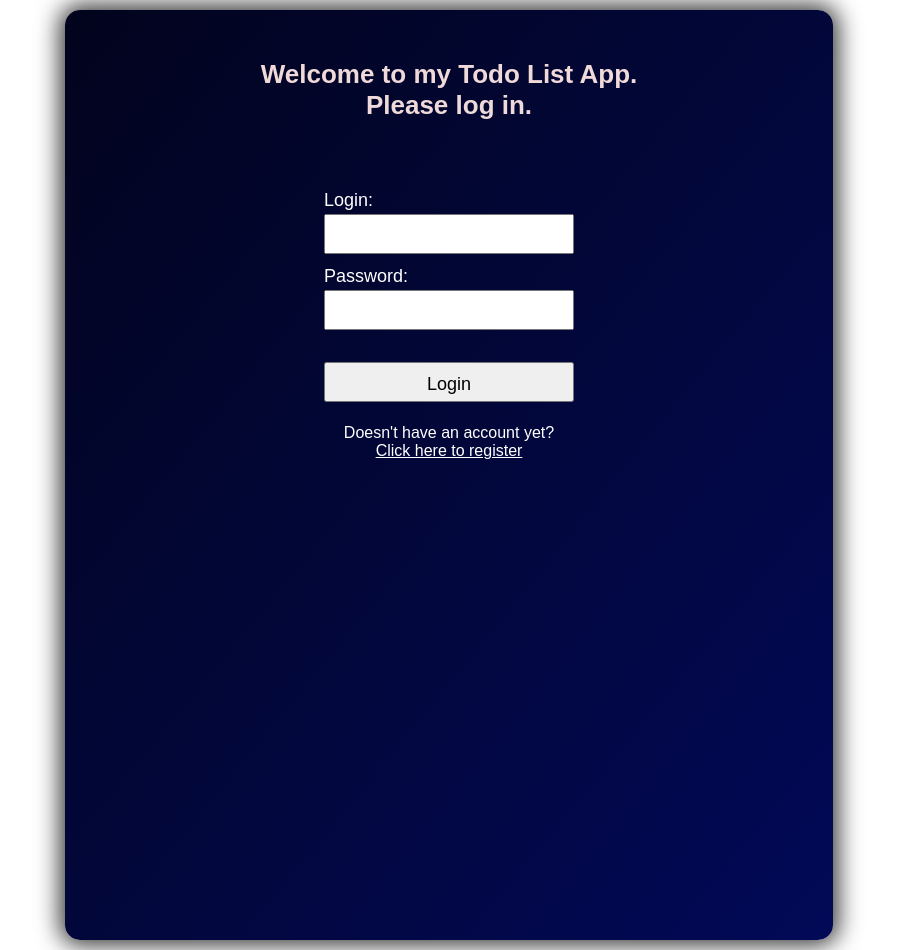
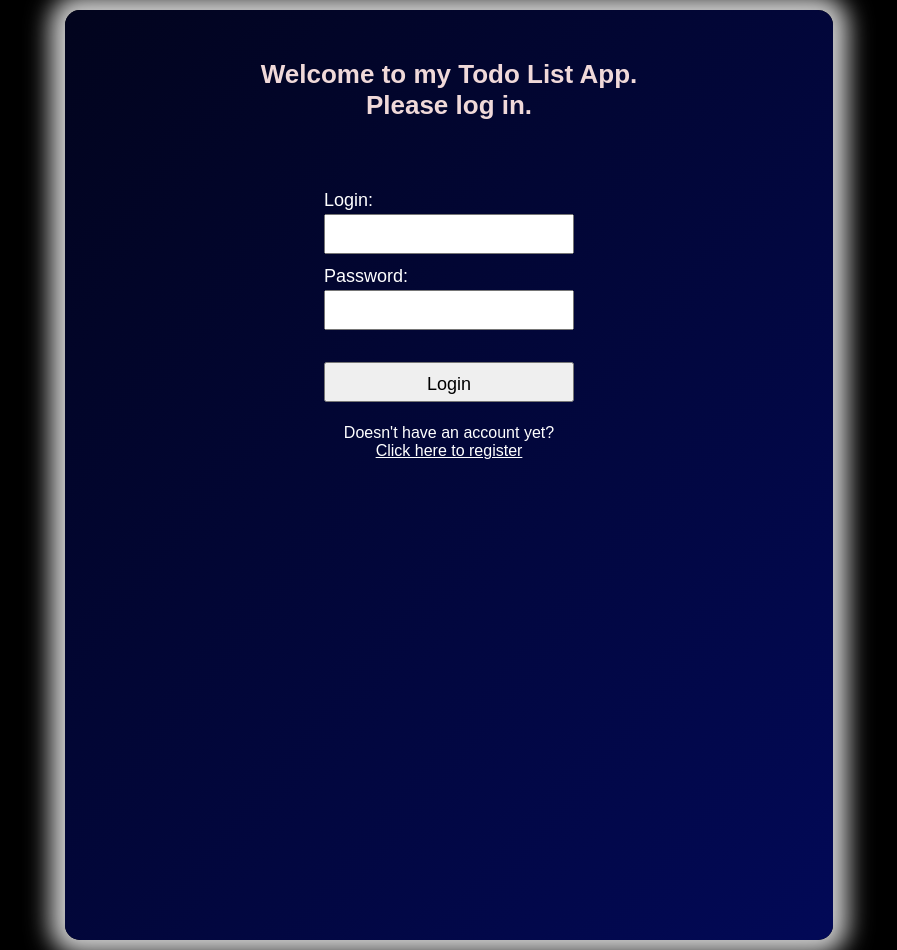
Before and after one commit to Damiant94/TodoList, a Django app: page /TodoList/ in a window 1280 px wide. Shown: the whole page, without its empty margins (191-1088 px from the left). Run offline with Django 3.2, Linux system fonts and the light colour scheme.

Commit message:
small changes

```diff
--- a/TodoList/TodoList/settings.py
+++ b/TodoList/TodoList/settings.py
@@ -11,6 +11,7 @@ https://docs.djangoproject.com/en/3.1/ref/settings/
 """
 
 from pathlib import Path
+from . import secrets
 
 
 # Build paths inside the project like this: BASE_DIR / 'subdir'.
@@ -21,7 +22,7 @@ BASE_DIR = Path(__file__).resolve().parent.parent
 # See https://docs.djangoproject.com/en/3.1/howto/deployment/checklist/
 
 # SECURITY WARNING: keep the secret key used in production secret!
-SECRET_KEY = '%z=^mm68onfoa3kyn#z9_b*!cf#zn)e4^nro%**78=re1d%8z2'
+SECRET_KEY = secrets.key
 
 # SECURITY WARNING: don't run with debug turned on in production!
 DEBUG = True
--- a/TodoList/TodoListApp/static/TodoListApp/script.js
+++ b/TodoList/TodoListApp/static/TodoListApp/script.js
@@ -23,7 +23,6 @@ window.onscroll = () => {
 function load(quantity) {
 
   // Set start and end item numbers, and update counter
-
   const start = counter;
   const end = start + quantity - 1;
   counter = end + 1;
--- a/TodoList/TodoListApp/static/TodoListApp/style.css
+++ b/TodoList/TodoListApp/static/TodoListApp/style.css
@@ -14,6 +14,7 @@ body {
   align-items: center;
   color: #fff;
   font-family: sans-serif;
+  background-color: #000;
 }
 
 a {
@@ -21,9 +22,9 @@ a {
 }
 
 .container {
-  -webkit-box-shadow: 0px 0px 23px 5px rgba(0, 0, 0, 0.8);
-  -moz-box-shadow: 0px 0px 23px 5px rgba(0,0,0,0.8);
-  box-shadow: 0px 0px 23px 5px rgba(0,0,0,0.8);
+  -webkit-box-shadow: 0px 0px 23px 15px rgba(255, 255, 255, 0.8);
+  -moz-box-shadow: 0px 0px 23px 15px rgba(255, 255, 255, 0.8);
+  box-shadow: 0px 0px 23px 15px rgba(255, 255, 255, 0.8);
   border-radius: 15px;
   display: flex;
   flex-direction: column;
--- a/TodoList/TodoListApp/views.py
+++ b/TodoList/TodoListApp/views.py
@@ -5,6 +5,9 @@ from django.urls import reverse
 from .forms import UserCreateForm
 from .models import Item
 import time
+
+# import logging
+# logger = logging.getLogger(__name__)
 
 # Create your views here.
 def login_view(request):
@@ -19,7 +22,6 @@ def login_view(request):
       return render(request, "TodoListApp/login.html", {
         "message": "Invalid credentials."
       })
-
   return render(request, "TodoListApp/login.html")
 
 
@@ -63,6 +65,7 @@ def itemslist(request):
 
   items = list(Item.objects.select_related().filter(user=request.user.id).values())
   items.reverse()
+
   data = items[start:end+1]
 
   time.sleep(1)
```
Also changed, not shown: TodoList/db.sqlite3, 1 other file.
